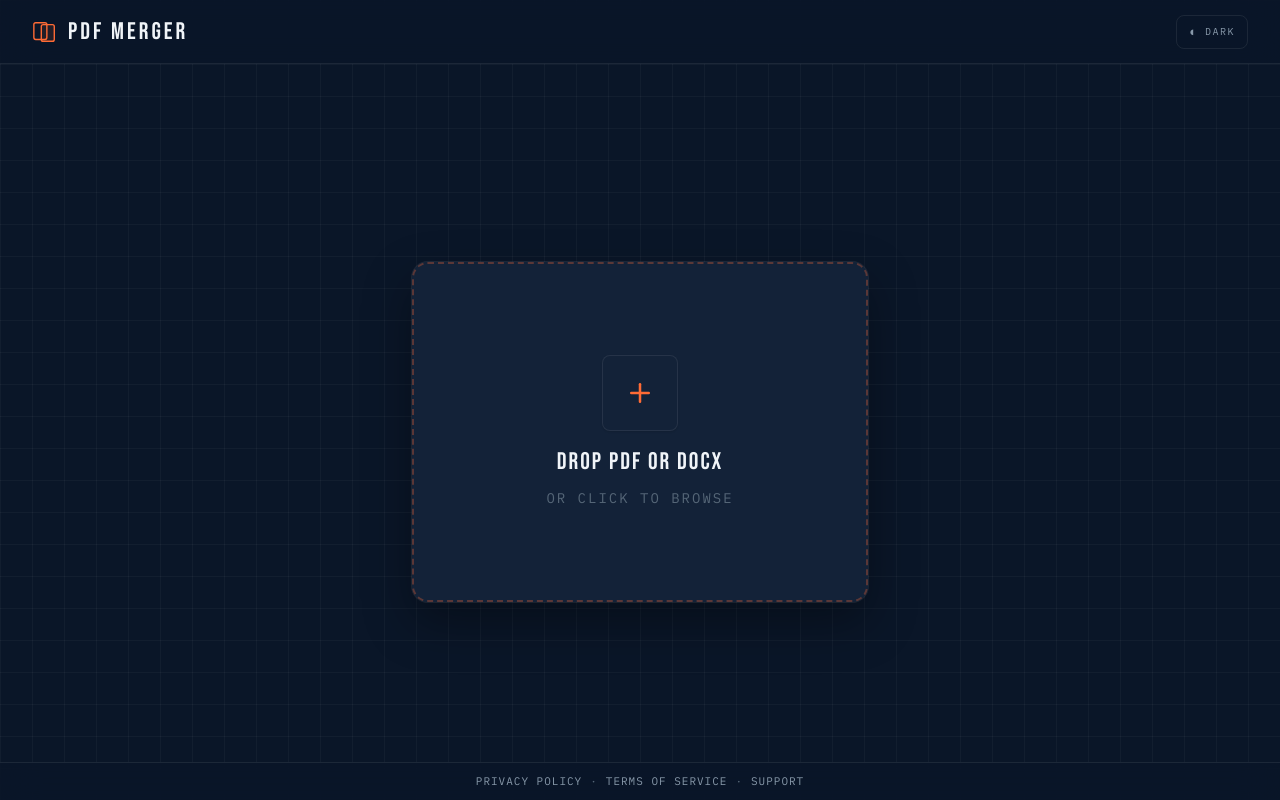
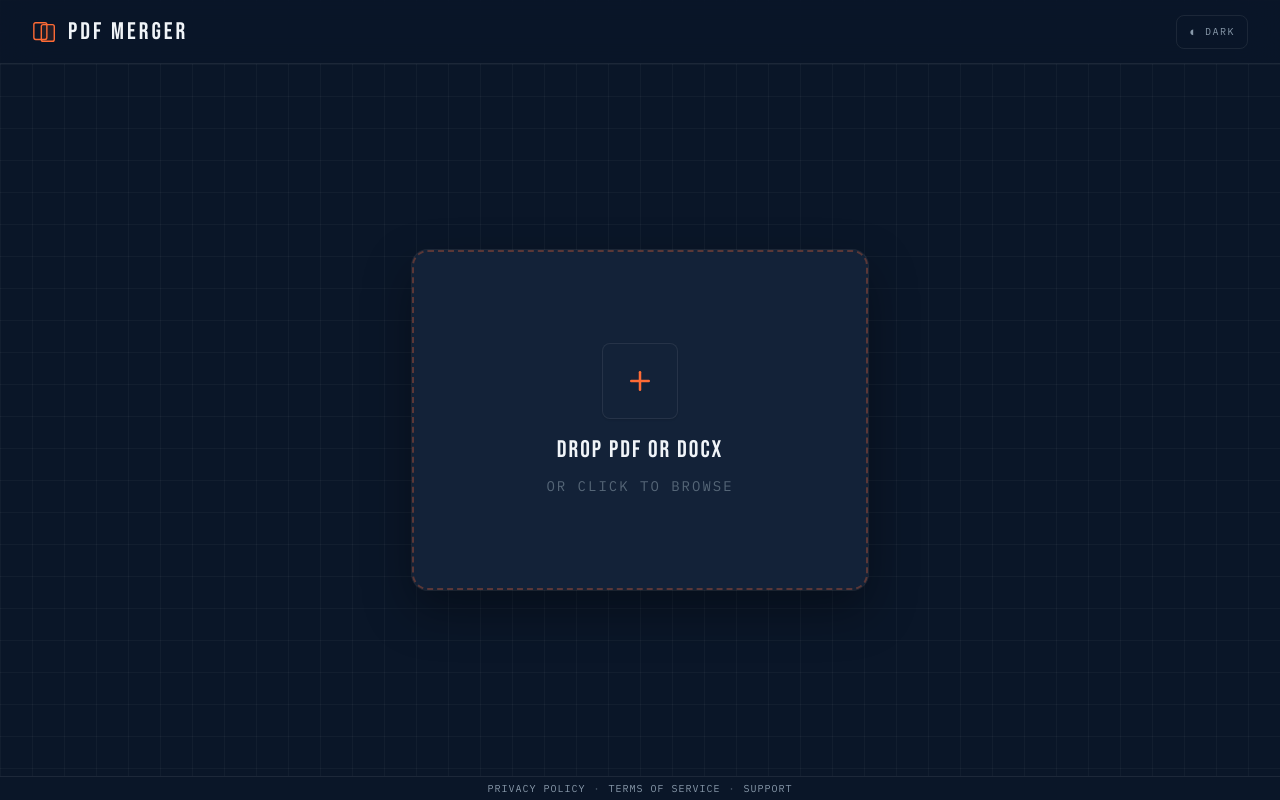
Before and after one commit to pragyavaishanav/pdfmerger-react, a Next.js app: page / in a window 1280 px wide. Built offline with nearby package versions, Linux system fonts and the light colour scheme.

Commit message:
footer corrected

```diff
--- a/app/globals.css
+++ b/app/globals.css
@@ -1088,22 +1088,19 @@ body.empty-state .merge-zone {
 
 /* App Footer */
 .app-footer {
-  position: fixed;
-  bottom: 0;
-  left: 0;
-  right: 0;
-  z-index: 50;
+  flex-shrink: 0;
+  position: relative;
+  z-index: 2;
   display: flex;
   align-items: center;
   justify-content: center;
   gap: 8px;
-  padding: 10px 24px;
-  background: var(--header-bg);
-  backdrop-filter: blur(20px);
-  -webkit-backdrop-filter: blur(20px);
+  height: 24px;
+  padding: 0 24px;
+  background: var(--bg-primary);
   border-top: 1px solid var(--border);
   font-family: var(--font-mono);
-  font-size: 11px;
+  font-size: 10px;
   letter-spacing: 1px;
   text-transform: uppercase;
 }
@@ -1125,7 +1122,7 @@ body.empty-state .merge-zone {
 /* Toast */
 .toast {
   position: fixed;
-  bottom: 28px;
+  bottom: 52px;
   left: 50%;
   transform: translateX(-50%) translateY(16px);
   background: var(--bg-card-hover);
```
